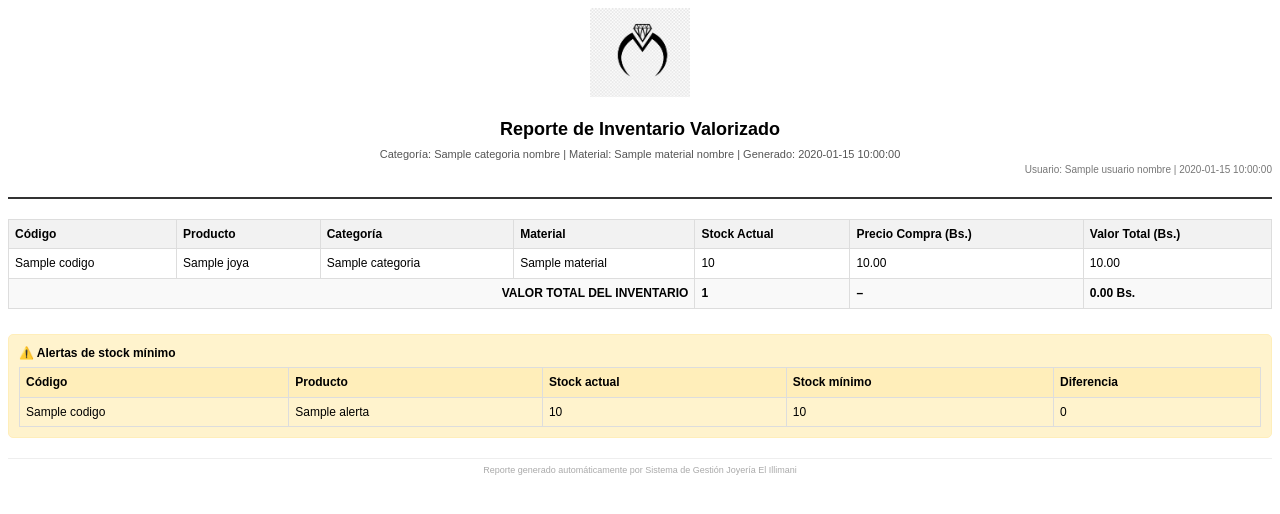
After one commit to J-stark10/Sistema-Web-Joyeria, a Flask app: template app/templates/reportes/inventario_pdf.html in a window 1280 px wide. The commit adds this page. Shown: the top 514 px of the page. Run offline with Flask 3, Linux system fonts and the light colour scheme; the template is opened without the code that fills it: most values are stand-ins (such as "Sample title", 1, 10 or a date in 2020); parts of the project's set-up code (start-up, migrations or seed data) failed here and were passed over.

Commit message:
reporte inventario en PDF

```diff
--- /dev/null
+++ b/app/templates/reportes/inventario_pdf.html
@@ -0,0 +1,177 @@
+<!DOCTYPE html>
+<html lang="es">
+<head>
+    <meta charset="UTF-8">
+    <title>Reporte de Inventario Valorizado</title>
+    <style>
+        @page {
+            size: letter;
+            margin: 2cm;
+        }
+        body {
+            font-family: Arial, sans-serif;
+            font-size: 12px;
+            line-height: 1.4;
+        }
+        .header {
+            text-align: center;
+            margin-bottom: 20px;
+            border-bottom: 2px solid #333;
+            padding-bottom: 10px;
+        }
+        .logo {
+            max-width: 100px;
+            margin-bottom: 10px;
+        }
+        .titulo-reporte {
+            font-size: 18px;
+            font-weight: bold;
+            margin: 5px 0;
+        }
+        .info-filtros {
+            font-size: 11px;
+            color: #555;
+            margin-top: 5px;
+        }
+        .info-usuario {
+            font-size: 10px;
+            color: #777;
+            text-align: right;
+            margin-bottom: 10px;
+        }
+        table {
+            width: 100%;
+            border-collapse: collapse;
+            margin-top: 15px;
+        }
+        th, td {
+            border: 1px solid #ddd;
+            padding: 6px;
+            text-align: left;
+        }
+        th {
+            background-color: #f2f2f2;
+            font-weight: bold;
+        }
+        .total-row {
+            font-weight: bold;
+            background-color: #f9f9f9;
+        }
+        .alertas {
+            margin-top: 25px;
+            background-color: #fff3cd;
+            border: 1px solid #ffeeba;
+            padding: 10px;
+            border-radius: 5px;
+        }
+        .alertas table {
+            margin-top: 5px;
+            width: 100%;
+        }
+        .alertas th {
+            background-color: #ffeeba;
+        }
+        .text-end {
+            text-align: right;
+        }
+        .fw-bold {
+            font-weight: bold;
+        }
+        footer {
+            text-align: center;
+            font-size: 9px;
+            color: #aaa;
+            margin-top: 20px;
+            border-top: 1px solid #eee;
+            padding-top: 5px;
+        }
+    </style>
+</head>
+<body>
+    <div class="header">
+        <img src="{{ url_for('static', filename='img/logo_illimani.png', _external=True) }}" class="logo" alt="Logo Joyería El Illimani">
+        <div class="titulo-reporte">Reporte de Inventario Valorizado</div>
+        <div class="info-filtros">
+            {% if categoria_nombre %}Categoría: {{ categoria_nombre }} | {% endif %}
+            {% if material_nombre %}Material: {{ material_nombre }} | {% endif %}
+            Generado: {{ fecha_generacion }}
+        </div>
+        <div class="info-usuario">
+            Usuario: {{ usuario_nombre }} | {{ fecha_hora }}
+        </div>
+    </div>
+
+    <!-- Tabla principal -->
+    <table>
+        <thead>
+            <tr>
+                <th>Código</th>
+                <th>Producto</th>
+                <th>Categoría</th>
+                <th>Material</th>
+                <th>Stock Actual</th>
+                <th>Precio Compra (Bs.)</th>
+                <th>Valor Total (Bs.)</th>
+            </tr>
+        </thead>
+        <tbody>
+            {% for joya in resultados %}
+            <tr>
+                <td>{{ joya.codigo }}</td>
+                <td>{{ joya.nombre }}</td>
+                <td>{{ joya.categoria }}</td>
+                <td>{{ joya.material }}</td>
+                <td>{{ joya.stock_actual }}</td>
+                <td>{{ "%.2f"|format(joya.precio_compra) }}</td>
+                <td>{{ "%.2f"|format(joya.valor_total_stock) }}</td>
+            </tr>
+            {% else %}
+            <tr>
+                <td colspan="7">No hay joyas con los filtros seleccionados.</td>
+            </tr>
+            {% endfor %}
+        </tbody>
+        <tfoot>
+            <tr class="total-row">
+                <td colspan="4" class="text-end fw-bold">VALOR TOTAL DEL INVENTARIO</td>
+                <td colspan="1" class="fw-bold">{{ total_stock_unidades }}</td>
+                <td colspan="1" class="text-center">–</td>
+                <td colspan="1" class="fw-bold">{{ "%.2f"|format(total_valor) }} Bs.</td>
+            </tr>
+        </tfoot>
+    </table>
+
+    <!-- Alertas de stock bajo -->
+    {% if alertas %}
+    <div class="alertas">
+        <strong>⚠️ Alertas de stock mínimo</strong>
+        <table>
+            <thead>
+                <tr>
+                    <th>Código</th>
+                    <th>Producto</th>
+                    <th>Stock actual</th>
+                    <th>Stock mínimo</th>
+                    <th>Diferencia</th>
+                </tr>
+            </thead>
+            <tbody>
+                {% for j in alertas %}
+                <tr>
+                    <td>{{ j.codigo }}</td>
+                    <td>{{ j.nombre }}</td>
+                    <td>{{ j.stock_actual }}</td>
+                    <td>{{ j.stock_minimo }}</td>
+                    <td>{{ j.stock_actual - j.stock_minimo }}</td>
+                </tr>
+                {% endfor %}
+            </tbody>
+        </table>
+    </div>
+    {% endif %}
+
+    <footer>
+        Reporte generado automáticamente por Sistema de Gestión Joyería El Illimani
+    </footer>
+</body>
+</html>
```
Also changed, not shown: app/modules/reportes/routes.py (+74 -13 lines), app/modules/reportes/services.py (+25 -8 lines), app/templates/reportes/inventario_form.html (+48 -11 lines), app/static/img/logo_illimani.png (added).
